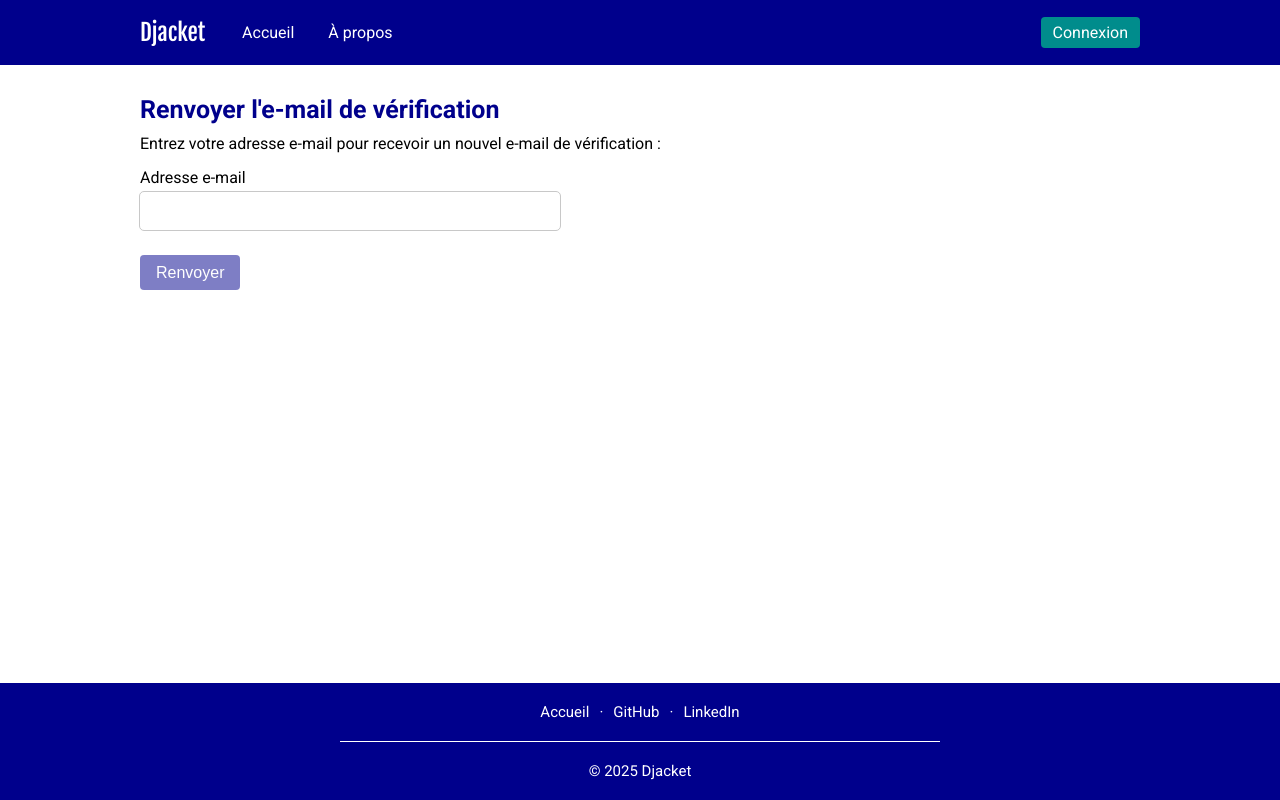
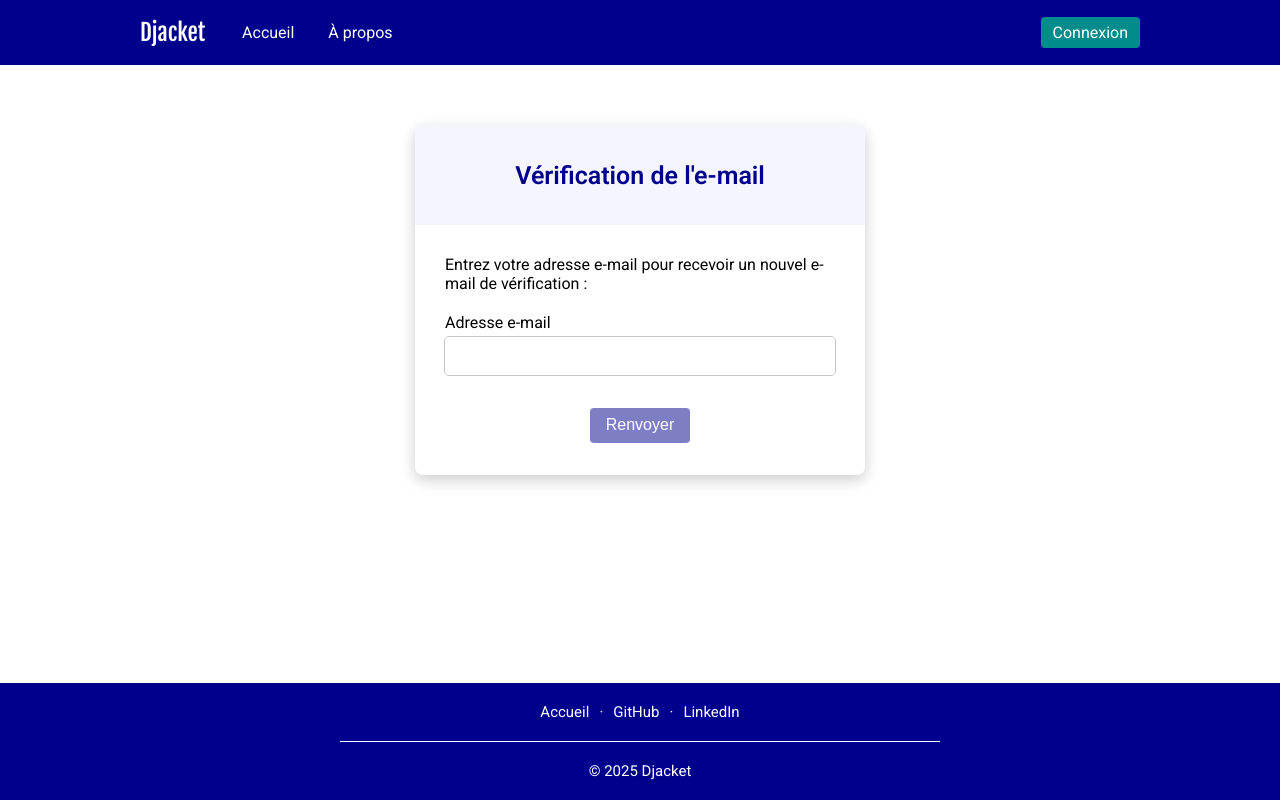
Before and after one commit to romansainthilaire/djacket, a Vue app in the folder djacket/: page /resend-verification-email in a window 1280 px wide. Built offline with nearby package versions, Linux system fonts and the light colour scheme.

Commit message:
refactoring ResendVerificationEmailView

```diff
--- a/djacket/src/views/LoginView.vue
+++ b/djacket/src/views/LoginView.vue
@@ -114,7 +114,6 @@ watch([email, password], () => {
 
 .resend-link {
   color: var(--color-error);
-  text-underline-offset: 2px;
 }
 
 .submit-button-container {
--- a/djacket/src/views/ResendVerificationEmailView.vue
+++ b/djacket/src/views/ResendVerificationEmailView.vue
@@ -3,6 +3,8 @@ import { ref, computed, watch } from "vue"
 import { useRouter } from "vue-router"
 import { useAuthStore } from "@/stores/auth"
 
+import BaseForm from "@/components/BaseForm.vue"
+import BaseInput from "@/components/BaseInput.vue"
 import BaseLoadingSpinner from "@/components/BaseLoadingSpinner.vue"
 import BaseButton from "@/components/BaseButton.vue"
 
@@ -37,82 +39,47 @@ watch(email, () => {
 </script>
 
 <template>
-  <div class="content">
+  <BaseForm title="Vérification de l'e-mail" @submit="resendEmail()">
 
-    <div v-if="loading" class="loading-container">
-      <BaseLoadingSpinner />
-      <div class="loading-text">Envoi en cours...</div>
+    <p class="intro">
+      Entrez votre adresse e-mail pour recevoir un nouvel e-mail de vérification :
+    </p>
+
+    <BaseInput
+      v-model="email"
+      id="email"
+      type="email"
+      label="Adresse e-mail"
+      required
+    />
+
+    <p v-if="error" class="error-message">
+      Impossible de renvoyer l'e-mail. Veuillez réessayer plus tard.
+    </p>
+
+    <div class="submit-button-container">
+      <BaseLoadingSpinner v-if="loading" />
+      <BaseButton v-else type="submit" :disabled="!emailIsValid">Renvoyer</BaseButton>
     </div>
 
-    <div v-else>
-      <h1>Renvoyer l'e-mail de vérification</h1>
-
-      <p>Entrez votre adresse e-mail pour recevoir un nouvel e-mail de vérification :</p>
-
-      <form @submit.prevent="resendEmail()">
-        <div class="form-field">
-          <label for="email">Adresse e-mail</label>
-          <input v-model="email" id="email" type="email" required />
-        </div>
-        <BaseButton type="submit" :disabled="!emailIsValid">Renvoyer</BaseButton>
-      </form>
-
-      <p v-if="error" class="error-message">
-        Impossible de renvoyer l'e-mail. Veuillez réessayer plus tard.
-      </p>
-    </div>
-
-  </div>
+  </BaseForm>
 </template>
 
 <style scoped>
-.content {
-  padding-top: 30px;
-  padding-bottom: 50px
-}
-
-.loading-container {
-  text-align: center;
-}
-
-.loading-text {
-  margin-top: 10px;
-}
-
-h1 {
-  margin-bottom: 10px;
-  color: var(--color-primary);
-  font-size: 25px;
-}
-
-.form-field {
-  display: flex;
-  flex-direction: column;
-  margin-top: 15px;
-  margin-bottom: 25px;
-}
-
-label {
-  margin-bottom: 5px;
-  font-size: 16px;
-}
-
-input {
-  max-width: 400px;
-  padding: 10px;
-  border: none;
-  border-radius: 4px;
-  outline: 1px solid rgb(200, 200, 200);
-  color: var(--color-primary);
-  font-size: 16px;
-}
-
-input:focus {
-  outline: 1px solid var(--color-primary);
+.intro {
+  margin-top: 30px;
 }
 
 .error-message {
-  margin-top: 15px;
+  margin-top: 20px;
+  font-size: 13px;
   color: var(--color-error);
 }
+
+.submit-button-container {
+  height: 100px;
+  display: flex;
+  align-items: center;
+  justify-content: center;
+}
 </style>
```
